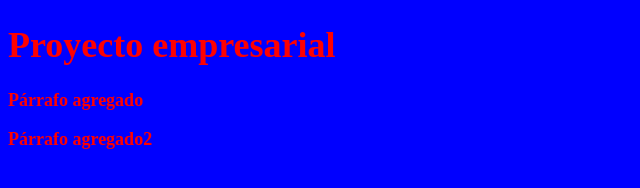
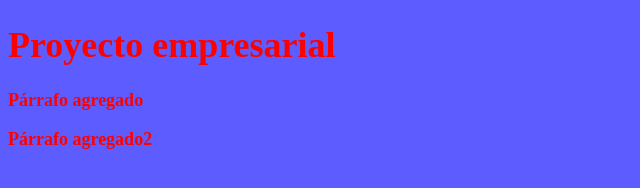
Before and after one commit to VictorCalderonE/CursoGit, a plain HTML site: page index.html in a window 1280 px wide. Shown: the whole page, without its empty margins (0-640 px from the left). Drawn offline with Linux system fonts and the light colour scheme.

Commit message:
cambio color de fondo

```diff
--- a/css/estilos.css
+++ b/css/estilos.css
@@ -1,7 +1,7 @@
 @charset "utf-8";
 /* CSS Document */
 body{
-    background-color: #00F;
+    background-color: rgba(0, 0, 255, 0.635);
     font-weight:bold;
     color:#F00;
     font-size:18px;
```
